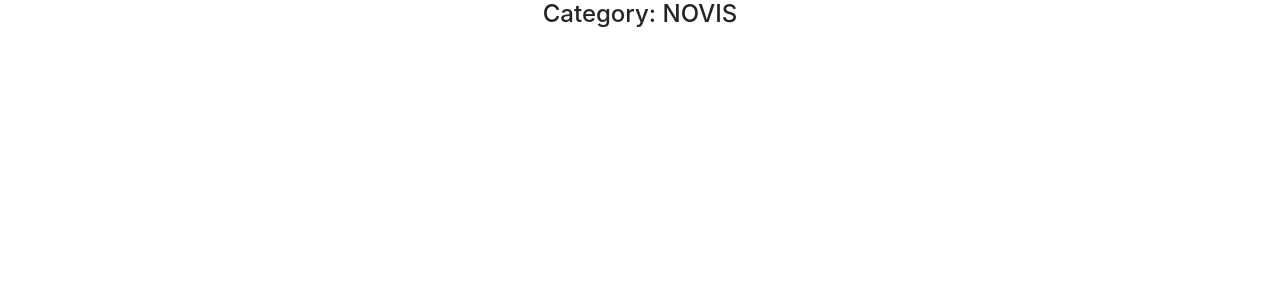
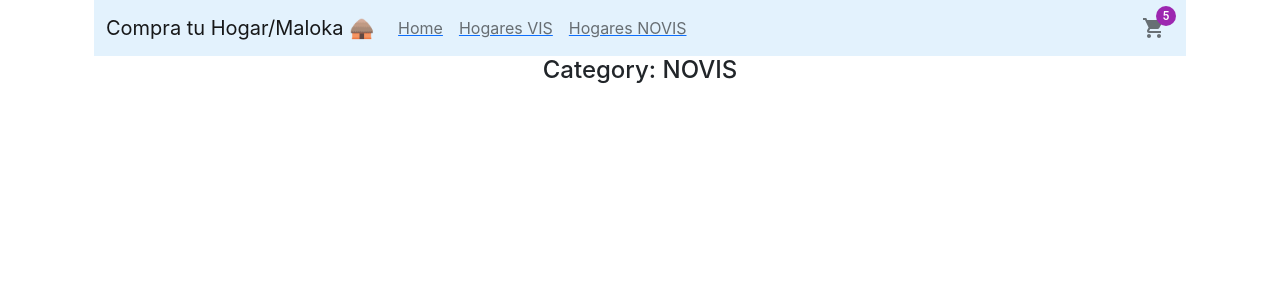
Before and after one commit to chopliszt/macondiano-infante, a React (Create React App) app: page /category/NOVIS in a window 1280 px wide. Shown: the top 300 px of the page. Built offline with nearby package versions, Linux system fonts and the light colour scheme; no server answers; the database is empty.

Commit message:
colocamos el NavBar y las categorias para filtrar, por apartamentos VIS y NOVIS, tambien se coloco el concepto de compra tu hogar o Maloka, funciona genial y estoy muy contento por este alcance, aun hay unos warning que no entiendo por que salen. Falta s[olo el formulario

```diff
--- a/public/index.html
+++ b/public/index.html
@@ -18,7 +18,7 @@
       crossorigin="anonymous"
     />
 
-    <title>Prueba de app</title>
+    <title>Compra tu 🛖 by Juan Camilo Infante</title>
   </head>
   <body>
     <div id="root"></div>
--- a/src/App.js
+++ b/src/App.js
@@ -6,6 +6,7 @@ import Home from "./views/Home";
 import Category from "./views/Category";
 import ItemDetailContainer from "../src/components/ItemDetailContainer/ItemDetailContainer";
 import Cart from "../src/components/Cart/Cart";
+import NavBar from "./components/NavBar/NavBar";
 //para el Context
 import { CartProvider } from "../src/components/Context/CartContext";
 
@@ -14,6 +15,10 @@ function App() {
     <CartProvider>
       <Router>
         <div className="App container">
+          <NavBar
+            colorDeNavBar="#e3f2fd"
+            navBrandLeft="Compra tu Hogar/Maloka 🛖"
+          />
           <Routes>
             <Route path="/" element={<Home />} />
             <Route path="/category/:category" element={<Category />} />
--- /dev/null
+++ b/src/components/CartWidget/CartWidget.jsx
@@ -0,0 +1,17 @@
+import React from "react";
+import { Badge, IconButton } from "@mui/material";
+import ShoppingCartIcon from "@mui/icons-material/ShoppingCart";
+
+const CartWidget = ({ compras }) => {
+  return (
+    <div>
+      <IconButton aria-label="cart">
+        <Badge badgeContent={compras ? compras : 0} color="secondary">
+          <ShoppingCartIcon fontSize="medium" />
+        </Badge>
+      </IconButton>
+    </div>
+  );
+};
+
+export default CartWidget;
--- a/src/components/ItemListContainer/ItemListContainer.jsx
+++ b/src/components/ItemListContainer/ItemListContainer.jsx
@@ -9,7 +9,7 @@ function ItemListContainer({ categoriaProp }) {
 
   useEffect(() => {
     getAptos();
-  }, []);
+  }, [categoriaProp]);
 
   const getAptos = async () => {
     console.log("Trayendo los datos");
--- /dev/null
+++ b/src/components/NavBar/NavBar.jsx
@@ -0,0 +1,72 @@
+import React, { useContext } from "react";
+import NarvBarItem from "./NavBarItem/NavBarItem";
+import CartWidget from "../CartWidget/CartWidget";
+import { NavLink, Link } from "react-router-dom";
+//el contexto
+import { CartContext } from "../Context/CartContext";
+
+const NavBar = (props) => {
+  const { cartList } = useContext(CartContext);
+  return (
+    <div className="container-fluid">
+      <nav
+        className="navbar navbar-expand-lg navbar-light"
+        style={{ backgroundColor: `${props.colorDeNavBar}` }}
+      >
+        <div className="container-fluid">
+          <Link className="navbar-brand" to="/">
+            {props.navBrandLeft}
+          </Link>
+
+          <button
+            className="navbar-toggler"
+            type="button"
+            data-bs-toggle="collapse"
+            data-bs-target="#navbarNav"
+            aria-controls="navbarNav"
+            aria-expanded="false"
+            aria-label="Toggle navigation"
+          >
+            <span className="navbar-toggler-icon"></span>
+          </button>
+          {/* Fin de la seccion del boton de hamburguesa */}
+
+          {/* Todo lo que hay desde aca se va a colapsar en la hamburguesa */}
+          <div className="collapse navbar-collapse" id="navbarNav">
+            {/* Aqui comienza el unordered list que hace el menu */}
+            <ul className="navbar-nav">
+              <NavLink to="/">
+                <NarvBarItem
+                  texto="Home"
+                  // aClase="nav-link active"
+                  aClase="nav-link"
+                  // aHref="https://perspektiva360.com/"
+                />
+              </NavLink>
+              <NavLink to="/category/VIS">
+                <NarvBarItem
+                  texto="Hogares VIS"
+                  aClase="nav-link"
+                  // aHref="https://perspektiva360.com/?lang=en"
+                />
+              </NavLink>
+              <NavLink to="/category/NOVIS">
+                <NarvBarItem
+                  texto="Hogares NOVIS"
+                  aClase="nav-link"
+                  // aHref="https://perspektiva360.com/?lang=en"
+                />
+              </NavLink>
+            </ul>
+            {/* este UL  se alinea derecha por clase ms-auto*/}
+            <ul className="navbar-nav ms-auto">
+              <CartWidget compras={cartList.length} />
+            </ul>
+          </div>
+        </div>
+      </nav>
+    </div>
+  );
+};
+
+export default NavBar;
--- /dev/null
+++ b/src/components/NavBar/NavBarItem/NavBarItem.jsx
@@ -0,0 +1,15 @@
+import React from "react";
+
+const NarvBarItem = (props) => {
+  return (
+    <div>
+      <li className="nav-item">
+        <a className={props.aClase} href={props.aHref}>
+          {props.texto}
+        </a>
+      </li>
+    </div>
+  );
+};
+
+export default NarvBarItem;
```
